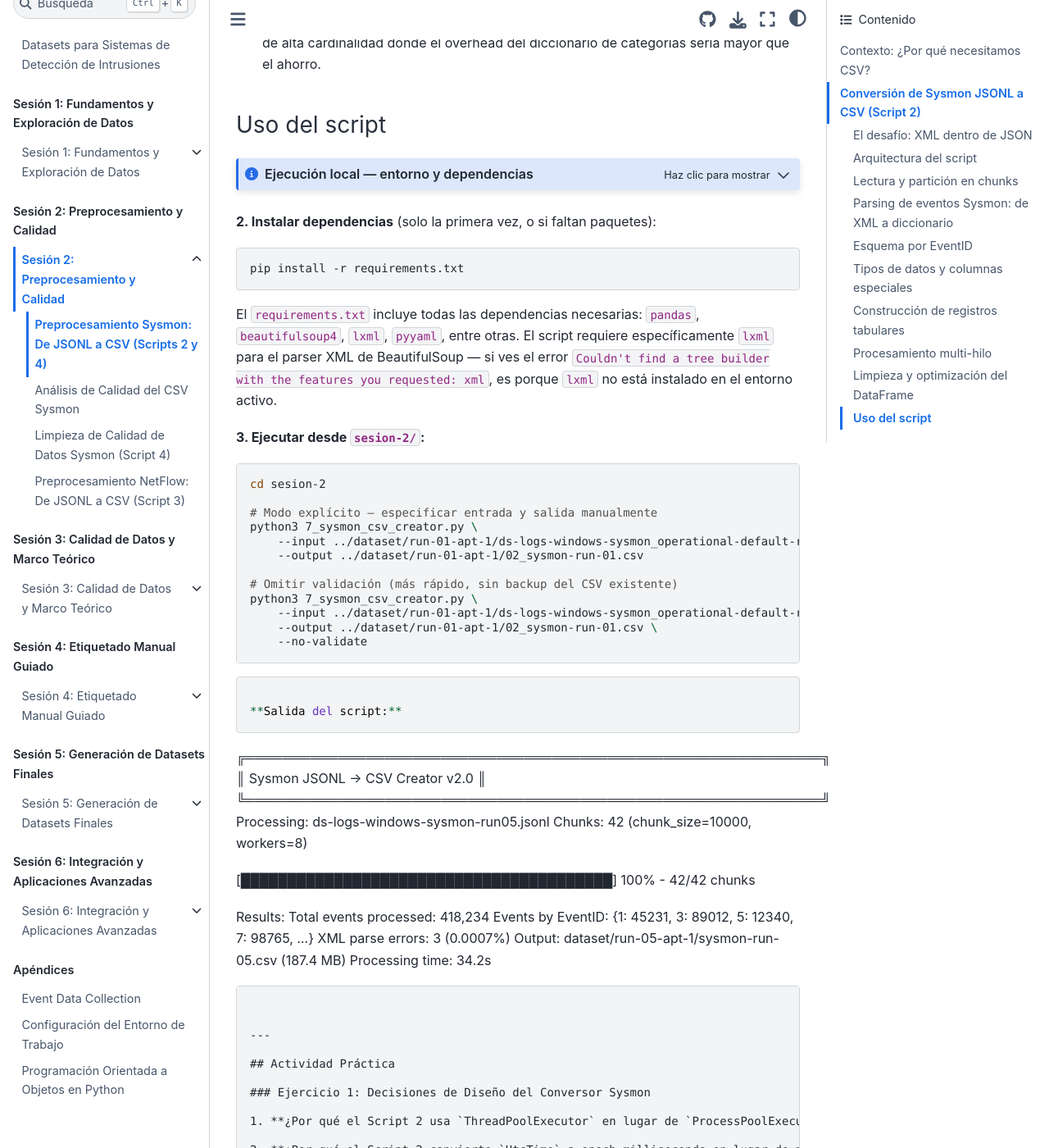
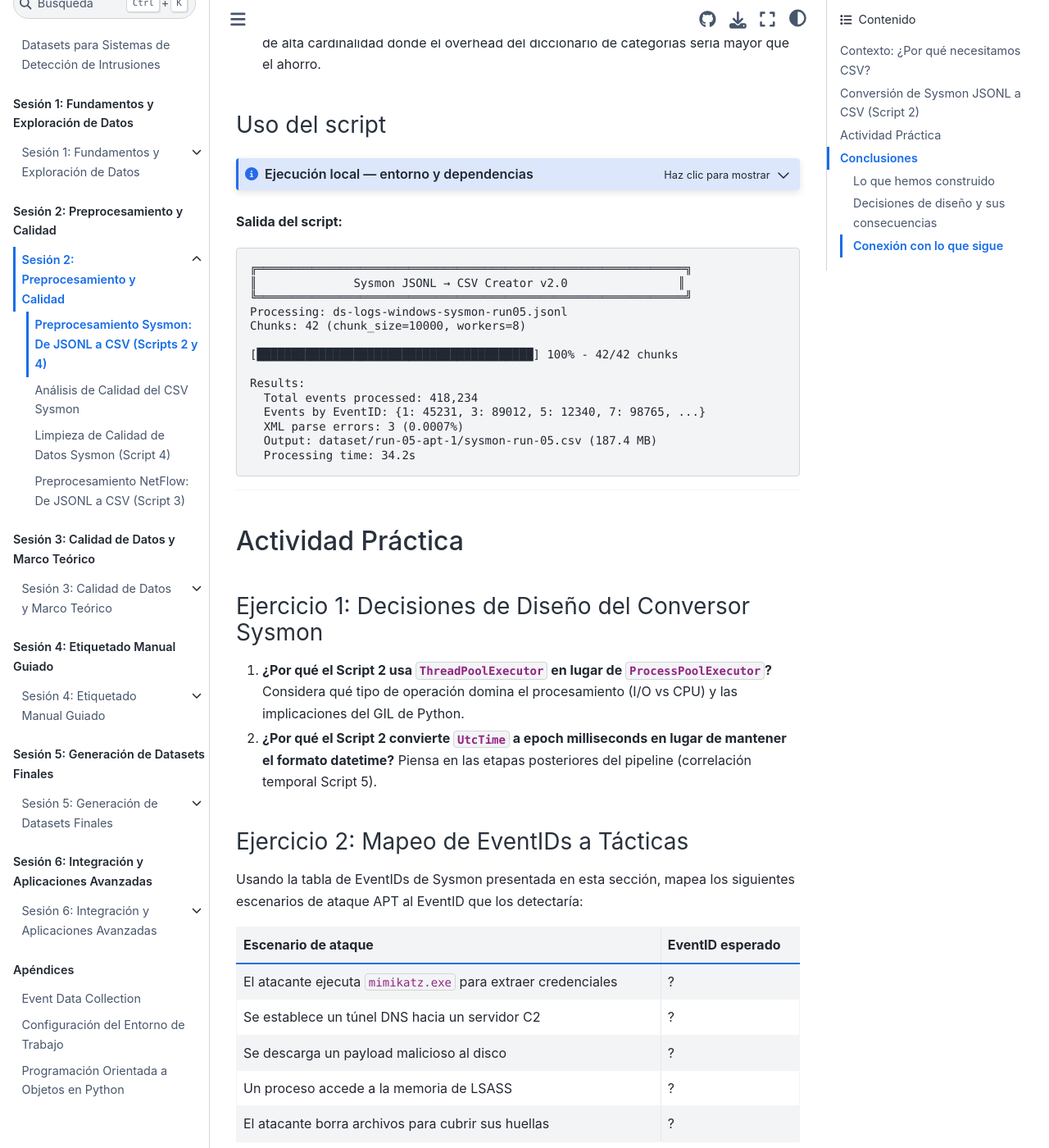
Before and after one commit to ollerenac/curso2026, a Jupyter Book: the page built from sesion-2/7-preprocesamiento-sysmon.md, in a window 1280 px wide and 1400 px high, scrolled down 17104 px. Shown: the whole window at 82% size. Built offline with Jupyter Book 1.0.4 settings and Sphinx 7.4.7 and the Sphinx Book theme 1.1.4, drawn with Linux system fonts in a browser that asks for light colours; some of the changed text lies outside the part shown.

````diff
--- a/sesion-2/7-preprocesamiento-sysmon.md
+++ b/sesion-2/7-preprocesamiento-sysmon.md
@@ -608,7 +608,7 @@ def clean_dataframe(self, df: pd.DataFrame) -> pd.DataFrame:
 
 ### Uso del script
 
-```{admonition} Ejecución local — entorno y dependencias
+:::{admonition} Ejecución local — entorno y dependencias
 :class: dropdown note
 
 Antes de ejecutar el script, asegúrate de tener el entorno configurado correctamente. Desde la raíz de `curso2026/`:
@@ -640,7 +640,7 @@ python3 7_sysmon_csv_creator.py \
     --output ../dataset/run-01-apt-1/02_sysmon-run-01.csv \
     --no-validate
 ```
-```
+:::
 
 **Salida del script:**
 ```
````
